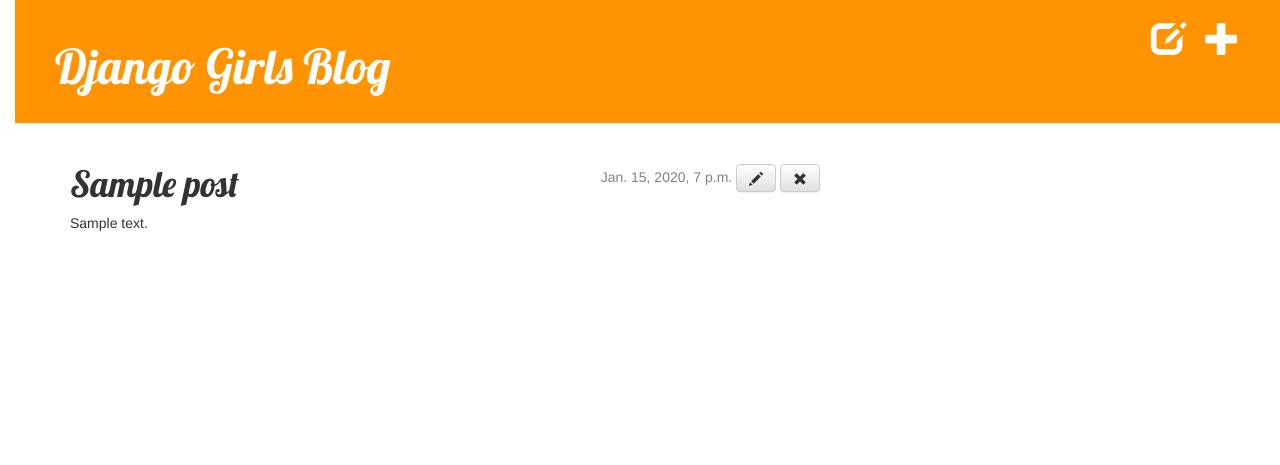
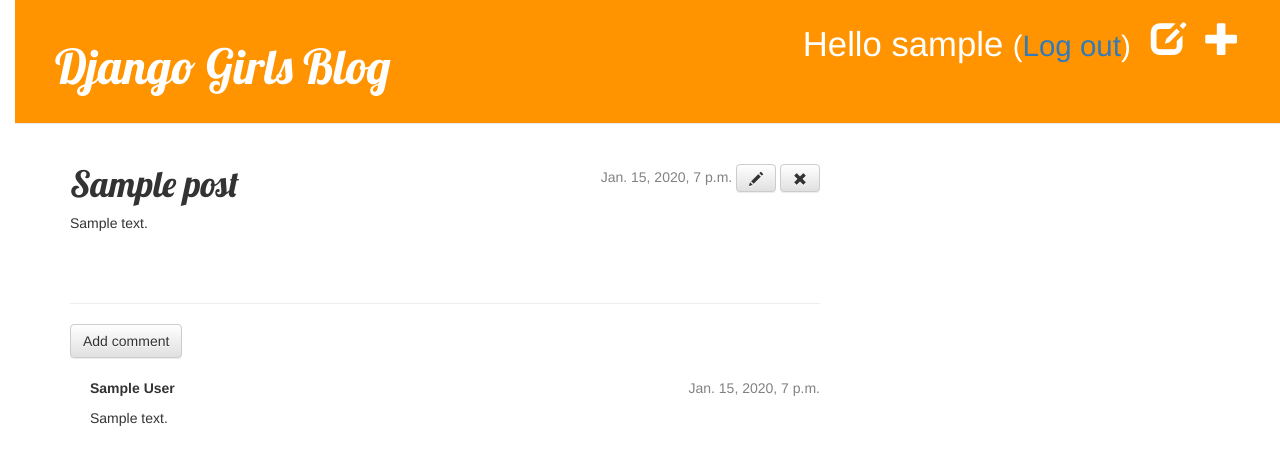
Before and after one commit to jabezlim/my-first-blog, a Django app: page /post/1/ in a window 1280 px wide. Shown: the top 465 px of the page. Run offline with Django 3.2, Linux system fonts and the light colour scheme; a user stored in the database is signed in; tables that the repository leaves empty hold one stand-in row (values such as "Sample post"); some libraries are stand-ins or nearby versions.

Commit message:
add feature comment, delete post

```diff
--- a/blog/admin.py
+++ b/blog/admin.py
@@ -1,4 +1,5 @@
 from django.contrib import admin
-from .models import Post
+from .models import Post, Comment
 
 admin.site.register(Post)
+admin.site.register(Comment)
--- a/blog/models.py
+++ b/blog/models.py
@@ -14,5 +14,22 @@
         self.published_date = timezone.now()
         self.save()
 
+    def approved_comments(self):
+        return self.comments.filter(approved_comment=True)
+
     def __str__(self):
         return self.title
+
+class Comment(models.Model):
+    post = models.ForeignKey('blog.Post', related_name='comments')
+    author = models.CharField(max_length=200)
+    text = models.TextField()
+    created_date = models.DateTimeField(default=timezone.now)
+    approved_comment = models.BooleanField(default=False)
+
+    def approve(self):
+        self.approved_comment = True
+        self.save()
+
+    def __str__(self):
+        return self.text
--- a/blog/static/css/blog.css
+++ b/blog/static/css/blog.css
@@ -53,3 +53,7 @@
 .post h1 a, .post h1 a:visited {
     color: #000000;
 }
+
+.comment {
+    margin: 20px 0px 20px 20px;
+}
--- a/blog/templates/blog/base.html
+++ b/blog/templates/blog/base.html
@@ -12,6 +12,9 @@
             {% if user.is_authenticated %}
                 <a href="{% url 'post_new' %}" class="top-menu"><span class="glyphicon glyphicon-plus"></span></a>
                 <a href="{% url 'post_draft_list' %}" class="top-menu"><span class="glyphicon glyphicon-edit"></span></a>
+                <p class="top-menu">Hello {{ user.username }} <small>(<a href="{% url 'logout' %}">Log out</a>)</small></p>
+            {% else %}
+                <a href="{% url 'login' %}" class="top-menu"><span class="glyphicon glyphicon-lock"></span></a>
             {% endif %}
             <h1><a href="/">Django Girls Blog</a></h1>
         </div>
--- a/blog/templates/blog/post_detail.html
+++ b/blog/templates/blog/post_detail.html
@@ -16,4 +16,23 @@
         <h1>{{ post.title }}</h1>
         <p>{{ post.text|linebreaksbr }}</p>
     </div>
+    <hr>
+    <a class="btn btn-default" href="{% url 'add_comment_to_post' pk=post.pk %}">Add comment</a>
+    {% for comment in post.comments.all %}
+        {% if user.is_authenticated or comment.approved_comment %}
+            <div class="comment">
+                <div class="date">
+                    {{ comment.created_date }}
+                    {% if not comment.approved_comment %}
+                        <a class="btn btn-default" href="{% url 'comment_remove' pk=comment.pk %}"><span class="glyphicon glyphicon-remove"></span></a>
+                        <a class="btn btn-default" href="{% url 'comment_approve' pk=comment.pk %}"><span class="glyphicon glyphicon-ok"></span></a>
+                    {% endif %}
+                </div>
+                <strong>{{ comment.author }}</strong>
+                <p>{{ comment.text|linebreaks }}</p>
+            </div>
+        {% endif %}
+    {% empty %}
+        <p>No comments here yet :(</p>
+    {% endfor %}
 {% endblock %}
--- a/blog/templates/blog/post_list.html
+++ b/blog/templates/blog/post_list.html
@@ -8,6 +8,7 @@
             </div>
             <h1><a href="{% url 'post_detail' pk=post.pk %}">{{ post.title }}</a></h1>
             <p>{{ post.text|linebreaksbr }}</p>
+            <a href="{% url 'post_detail' pk=post.pk %}">Comments: {{ post.approved_comments.count }}</a>
         </div>
     {% endfor %}
 {% endblock %}
--- a/blog/urls.py
+++ b/blog/urls.py
@@ -9,4 +9,7 @@
     url(r'^drafts/$', views.post_draft_list, name='post_draft_list'),
     url(r'^post/(?P<pk>\d+)/publish/$', views.post_publish, name='post_publish'),
     url(r'^post/(?P<pk>\d+)/remove/$', views.post_remove, name='post_remove'),
+    url(r'^post/(?P<pk>\d+)/comment/$', views.add_comment_to_post, name='add_comment_to_post'),
+    url(r'^comment/(?P<pk>\d+)/approve/$', views.comment_approve, name='comment_approve'),
+    url(r'^comment/(?P<pk>\d+)/remove/$', views.comment_remove, name='comment_remove'),
 ]
--- a/blog/views.py
+++ b/blog/views.py
@@ -1,7 +1,8 @@
+from django.contrib.auth.decorators import login_required
 from django.shortcuts import render, get_object_or_404, redirect
 from django.utils import timezone
-from .models import Post
-from .forms import PostForm
+from .models import Post, Comment
+from .forms import PostForm, CommentForm
 
 def post_list(request):
     posts = Post.objects.filter(published_date__lte=timezone.now()).order_by('published_date')
@@ -15,6 +16,7 @@
     post = get_object_or_404(Post, pk=pk)
     return render(request, 'blog/post_detail.html', {'post':post})
 
+@login_required
 def post_new(request):
     if request.method == "POST":
         form = PostForm(request.POST)
@@ -51,3 +53,28 @@
     post = get_object_or_404(Post, pk=pk)
     post.delete()
     return redirect('post_list')
+
+def add_comment_to_post(request, pk):
+    post = get_object_or_404(Post, pk=pk)
+    if request.method == "POST":
+        form = CommentForm(request.POST)
+        if form.is_valid():
+            comment = form.save(commit=False)
+            comment.post = post
+            comment.save()
+            return redirect('post_detail', pk=post.pk)
+    else:
+        form = CommentForm()
+    return render(request, 'blog/add_comment_to_post.html', {'form': form})
+
+@login_required
+def comment_approve(request, pk):
+    comment = get_object_or_404(Comment, pk=pk)
+    comment.approve()
+    return redirect('post_detail', pk=comment.post.pk)
+
+@login_required
+def comment_remove(request, pk):
+    comment = get_object_or_404(Comment, pk=pk)
+    comment.delete()
+    return redirect('post_detail', pk=comment.post.pk)
--- a/mysite/settings.py
+++ b/mysite/settings.py
@@ -120,3 +120,4 @@
 
 STATIC_URL = '/static/'
 STATIC_ROOT = os.path.join(BASE_DIR, 'static')
+LOGIN_REDIRECT_URL = '/'
--- a/mysite/urls.py
+++ b/mysite/urls.py
@@ -16,7 +16,11 @@
 from django.conf.urls import include, url
 from django.contrib import admin
 
+from django.contrib.auth import views
+
 urlpatterns = [
     url(r'^admin/', admin.site.urls),
+    url(r'^accounts/login/$', views.login, name='login'),
+    url(r'^accounts/logout/$', views.logout, name='logout', kwargs={'next_page': '/'}),
     url(r'', include('blog.urls')),
 ]
```
Also changed, not shown: blog/forms.py (+7 -1 lines), blog/templates/blog/add_comment_to_post.html (added, +9 -0 lines), blog/templates/registration/login.html (added, +24 -0 lines), blog/migrations/0002_comment.py (added).
